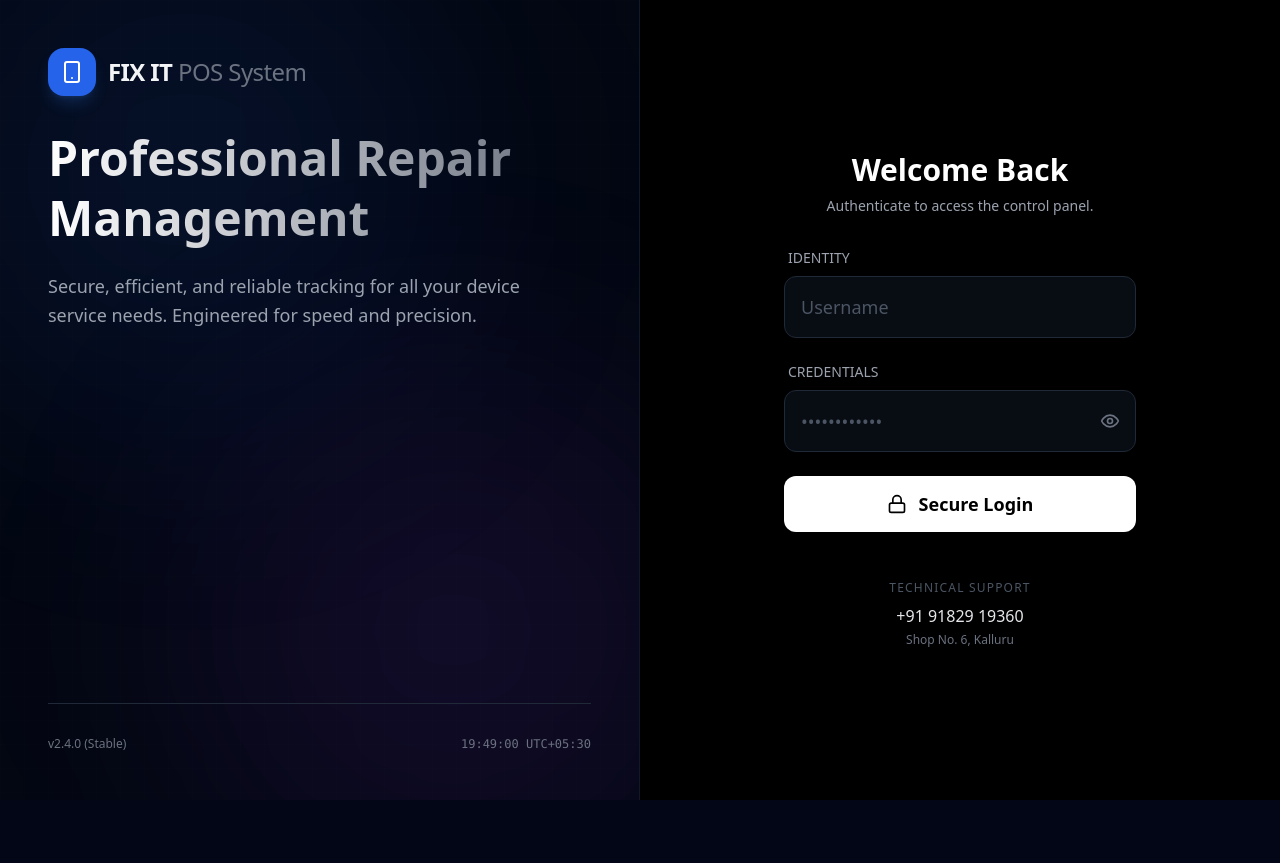
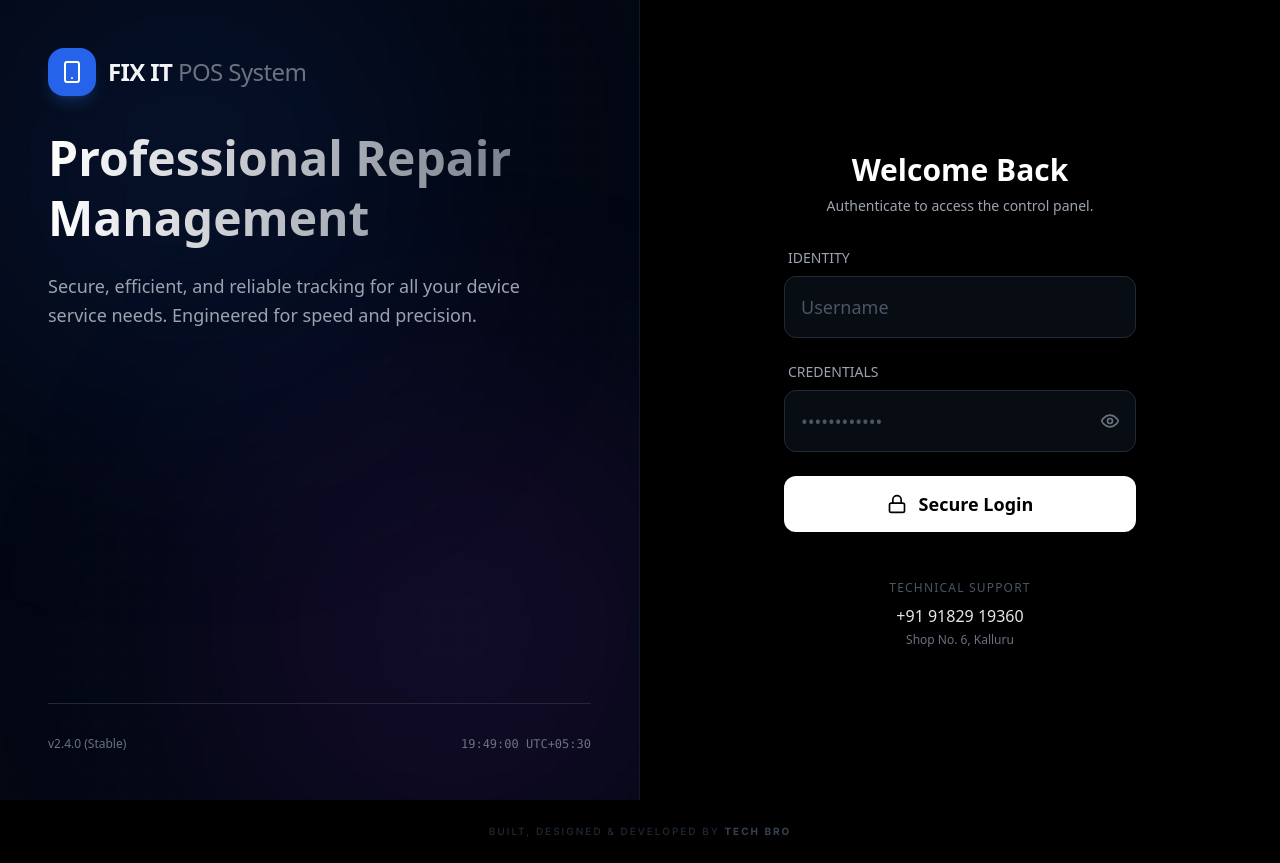
Before and after one commit to SaiDheeraj-19/fix-it-possystem, a Next.js app: page / in a window 1280 px wide. Before the commit the page ends 800 px from the top, so only its background shows below. Built offline with nearby package versions, Linux system fonts and the light colour scheme.

Commit message:
Added logo to favicon and updated footer credits

```diff
--- a/src/app/layout.tsx
+++ b/src/app/layout.tsx
@@ -7,6 +7,11 @@ const inter = Inter({ subsets: ['latin'] });
 export const metadata: Metadata = {
     title: 'FIX IT - POS & Repair Management | Kalluru',
     description: 'Pro Repair Services in Kalluru, Kurnool. Shop no 6, near ITC circle. Call: 091829 19360',
+    icons: {
+        icon: '/logo.png',
+        shortcut: '/logo.png',
+        apple: '/logo.png',
+    },
 };
 
 export default function RootLayout({
@@ -16,7 +21,14 @@ export default function RootLayout({
 }) {
     return (
         <html lang="en">
-            <body className={inter.className}>{children}</body>
+            <body className={inter.className}>
+                {children}
+                <footer className="py-6 text-center bg-black">
+                    <p className="text-[10px] text-gray-800 uppercase tracking-[0.2em] font-medium">
+                        Built, Designed & Developed by <span className="text-gray-700 font-bold">Tech Bro</span>
+                    </p>
+                </footer>
+            </body>
         </html>
     );
 }
```
Also changed, not shown: public/logo.png (added).
